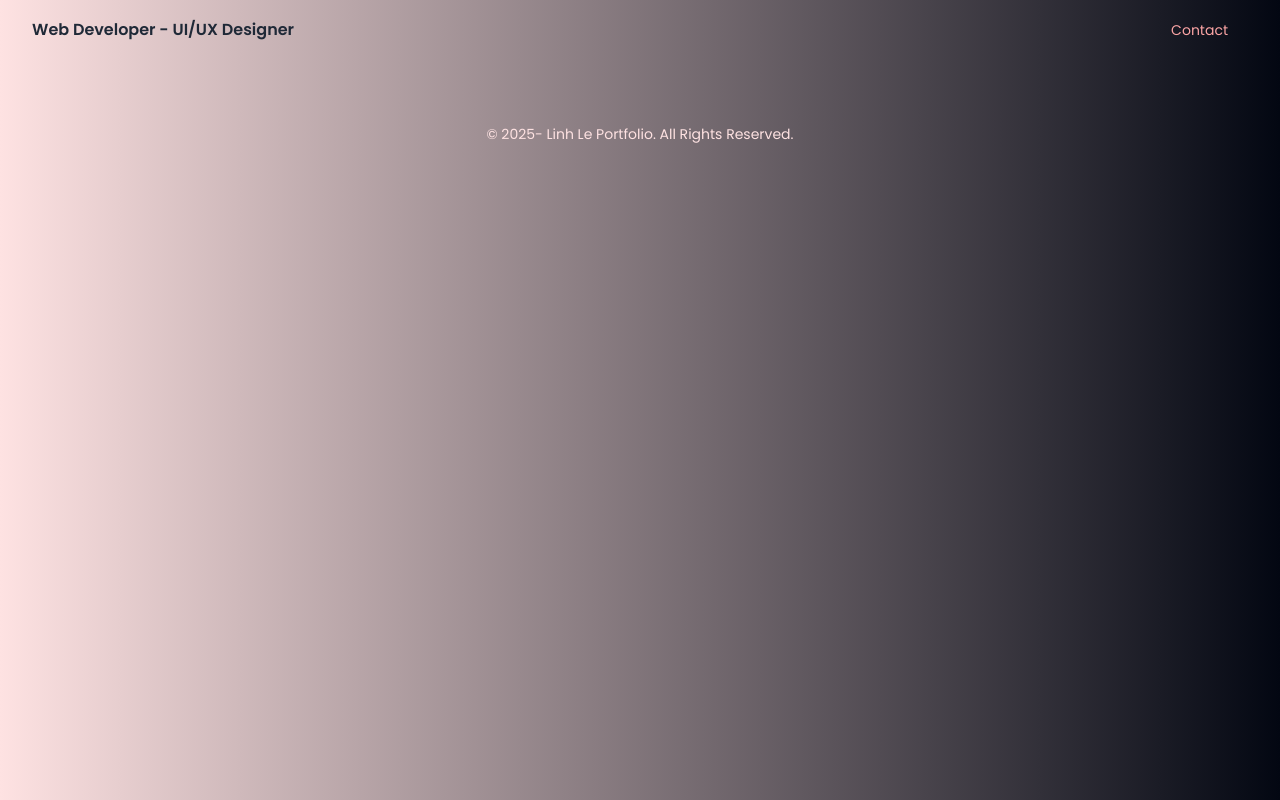
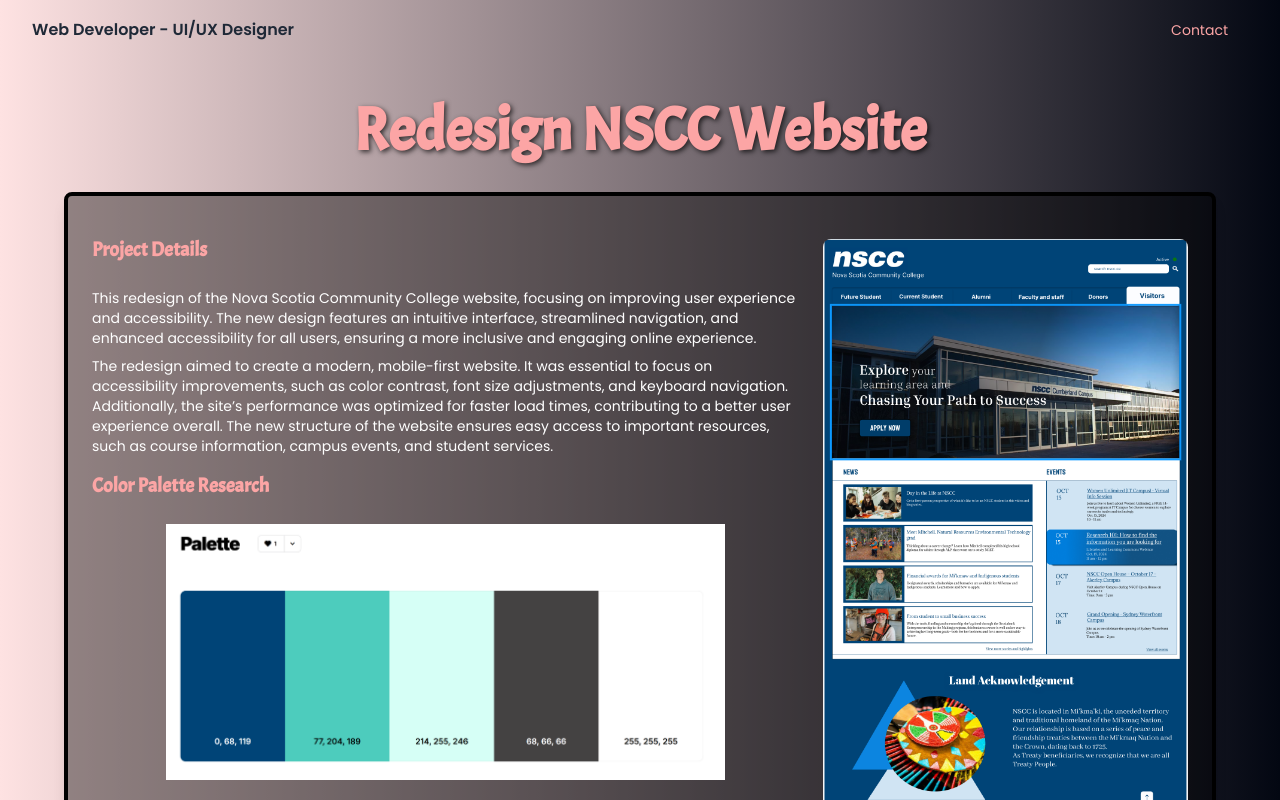
Before and after one commit to linhle201/linh-portfolio, a React (Vite) app: page /nscc in a window 1280 px wide. Shown: the top 800 px of the page. Built offline with nearby package versions, Linux system fonts and the light colour scheme.

Commit message:
fixed the route for nscc project

```diff
--- a/src/App.jsx
+++ b/src/App.jsx
@@ -12,7 +12,7 @@ const App = () => {
       <Routes>
         <Route path="/" element={<Home />} />
         <Route path="/contact" element={<Contact />} />
-        <Route path="/projects/nscc" element={<ProjectNSCC />} />
+        <Route path="/nscc" element={<ProjectNSCC />} />
       </Routes>
       <Footer />
     </Router>
--- a/src/components/Projects.jsx
+++ b/src/components/Projects.jsx
@@ -62,7 +62,7 @@ const projects = [
     id: 9,
     title: "Project Redesign NSCC Website",
     videoUrl: "../PJ-nscc/nscc.mp4",
-    githubUrl: "/projects/nscc",
+    githubUrl: "/nscc",
     description: " This redesign of the Nova Scotia Community College website, focusing on improving user experience and accessibility. The new design features an intuitive interface, streamlined navigation, and enhanced accessibility for all users, ensuring a more inclusive and engaging online experience."
   },
 ];
```
